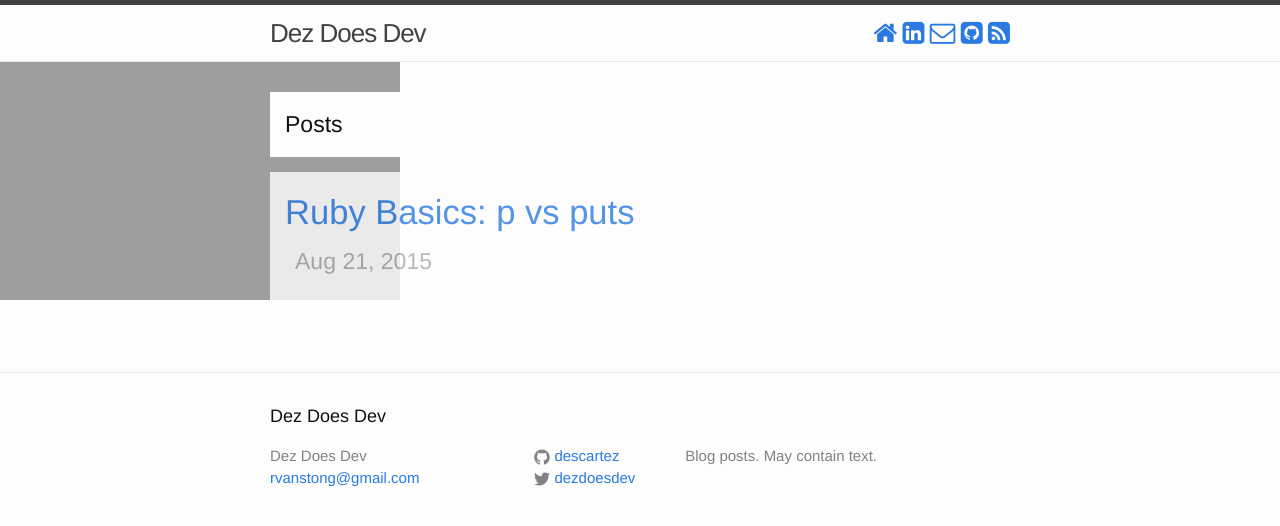
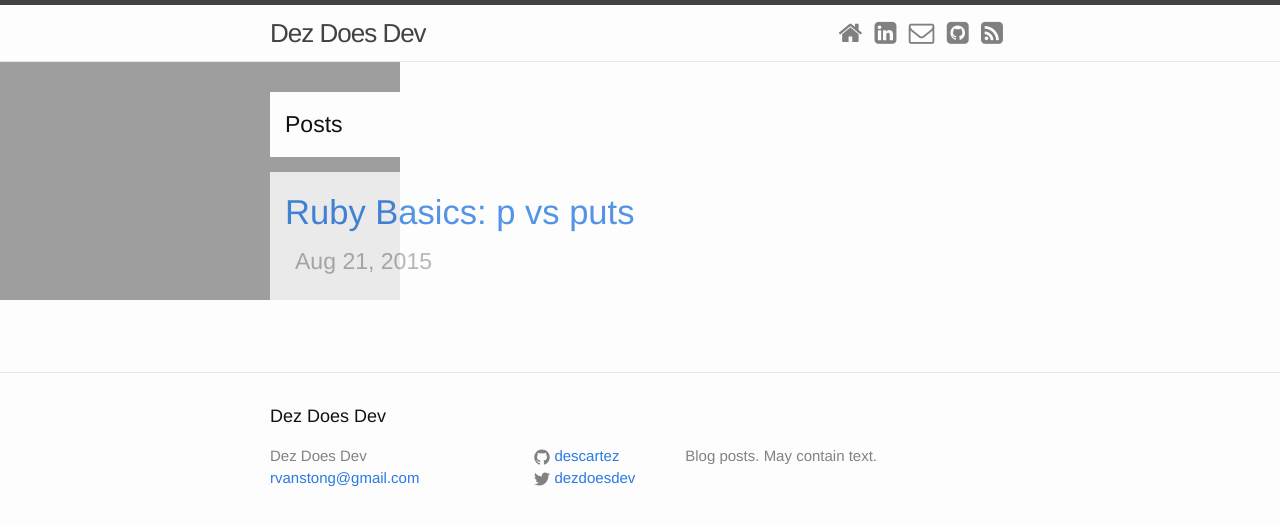
Before and after one commit to descartez/devblog, a Jekyll site: the page built from index.html, in a window 1280 px wide. Shown: the top 526 px of the page. Built offline with Jekyll 4.4.1, drawn with Linux system fonts in a browser that asks for light colours; nearby versions of some CDN libraries.

Commit message:
changes nav icons to be gray and padded

```diff
--- a/_includes/header.html
+++ b/_includes/header.html
@@ -19,12 +19,14 @@
           <a class="page-link" href="{{ page.url | prepend: site.baseurl }}">{{ page.title }}</a>
           {% endif %}
         {% endfor %} -->
+        <div id="nav-icons">
           <a href="http://descartez.github.io"><i class="fa fa-home fa-lg"></i></a>
           <a
           <a href="http://www.linkedin.com/in/ryanstong"><i class="fa fa-linkedin-square fa-lg"></i></a>
           <a href="mailto:rvanstong@gmail.com?subject=Would-love-to-talk-to-you!"><i class="fa fa-envelope-o fa-lg"></i></a>
           <a href="http://www.github.com/descartez"><i class="fa fa-github-square fa-lg"></i></a>
           <a href="http://www.google.com"><i class="fa fa-rss-square fa-lg"></i></a>
+          </div>
       </div>
     </nav>
 
--- a/_sass/_layout.scss
+++ b/_sass/_layout.scss
@@ -23,12 +23,27 @@
     }
 }
 
+#nav-icons {
+    > a {
+        color: grey;
+        padding-right: 7px;
+    }
+
+    > a:hover {
+        color: black
+    }
+}
+
 .site-nav {
     float: right;
     line-height: 56px;
 
     .menu-icon {
         display: none;
+    }
+
+    > a {
+        color: black
     }
 
     .page-link {
```
